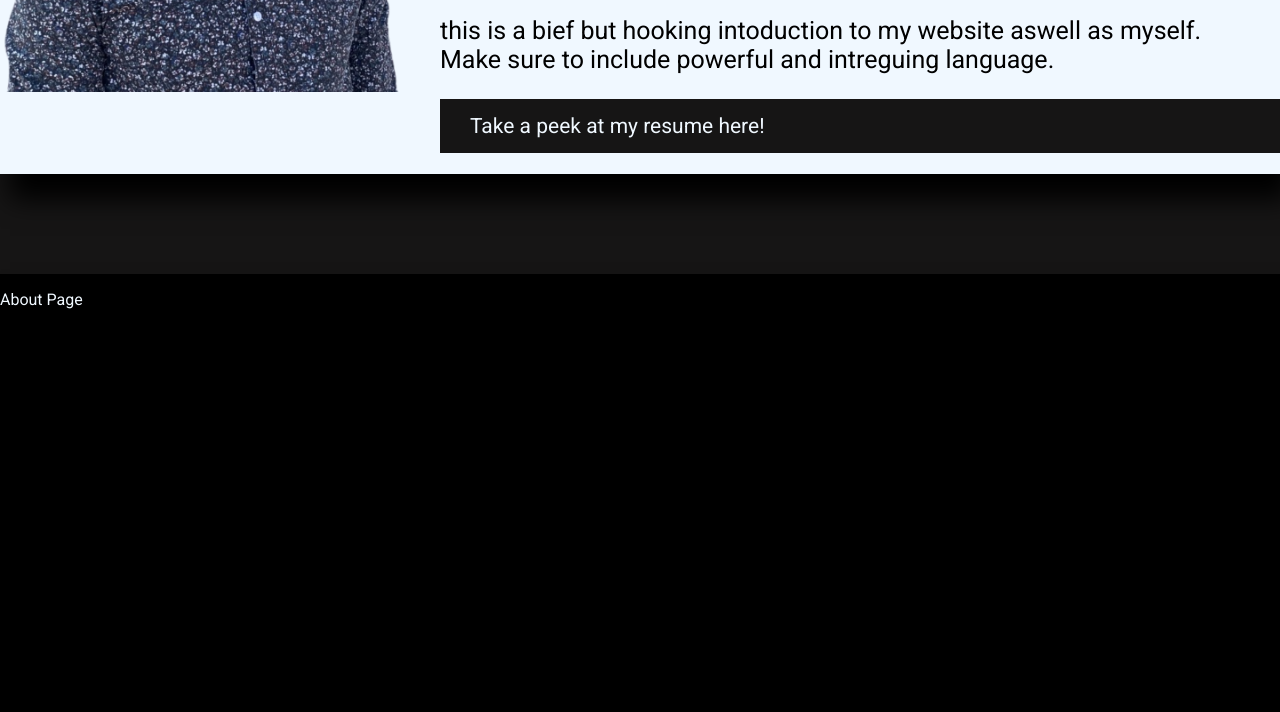
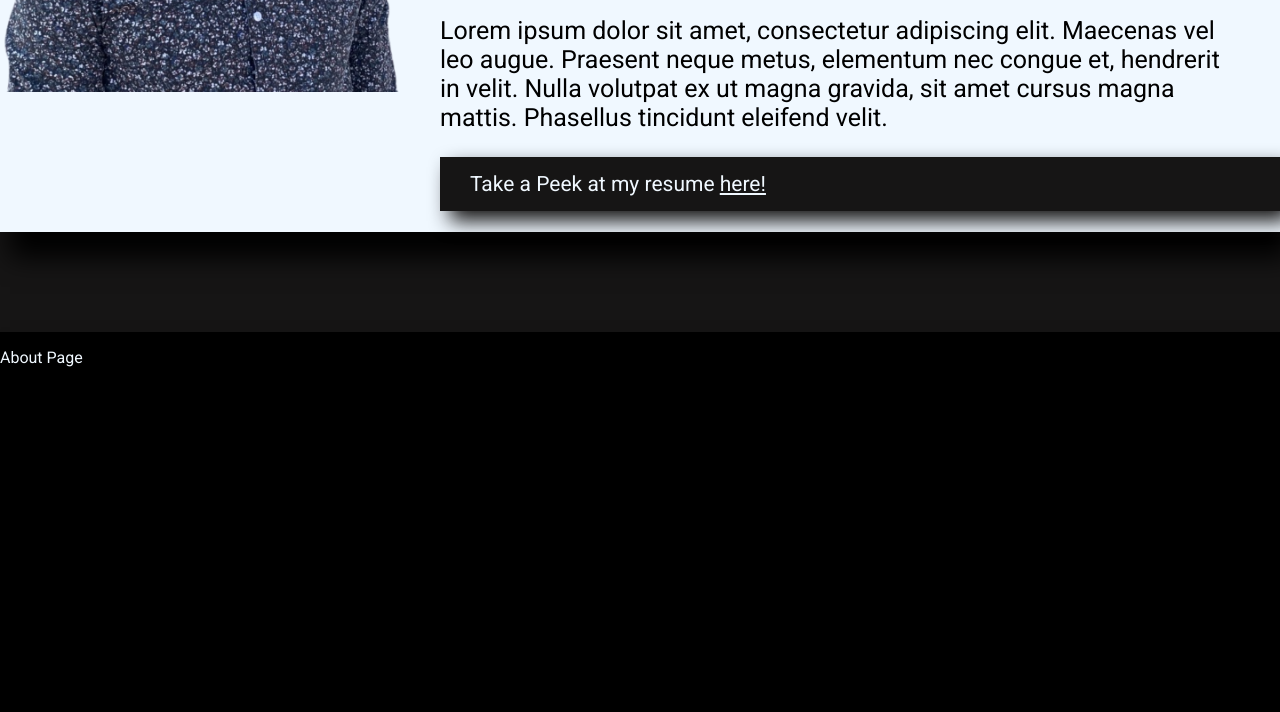
Before and after one commit to JsonP3rezz/Jason-Perez---Personal-Site, a plain HTML site: page index.html in a window 1280 px wide. Shown: the part 388-1100 px from the top of the page. Drawn offline with Linux system fonts and the light colour scheme.

Commit message:
Add files via upload

```diff
--- a/index.html
+++ b/index.html
@@ -35,19 +35,23 @@
             </h1>
 
             <h2 class="greeting-text-name">
-                I'm <span class="jason-text">Jason</span> Perez
+                I'm <span class="jason-text">Jason</span> A. Perez
             </h2>
 
             <p class="bio-text">
-                this is a bief but hooking intoduction to my website aswell
-                as myself. Make sure to include powerful and intreguing
-                language.
+                Lorem ipsum dolor sit amet, consectetur adipiscing elit. Maecenas
+                 vel leo augue. Praesent neque metus, elementum nec congue et,
+                 hendrerit in velit. Nulla volutpat ex ut magna gravida, sit amet
+                  cursus magna mattis. Phasellus tincidunt eleifend velit.
+
+
+            <p class="resume-text" >
+                Take a Peek at my resume
+                 <a class="resume-link" href="Documents/Jason_Perez_Resume.PDF"  target="_blank">
+                here!
+
+                </a>
             </p>
-
-            <p class="resume-text">
-                Take a peek at my resume here!
-            </p>
-
         </div>
 
 
--- a/styles.css
+++ b/styles.css
@@ -77,6 +77,12 @@ body {
     font-size:21px;
     color: aliceblue;
     background-color:rgb(22, 21, 21) ;
+    box-shadow: 10px 10px 20px rgb(22, 21, 21) ;
+}
+.resume-link {
+    color: aliceblue;
+    text-decoration: underline;
+    cursor: pointer;
 
 }
 
```
Also changed, not shown: 1 other file.
